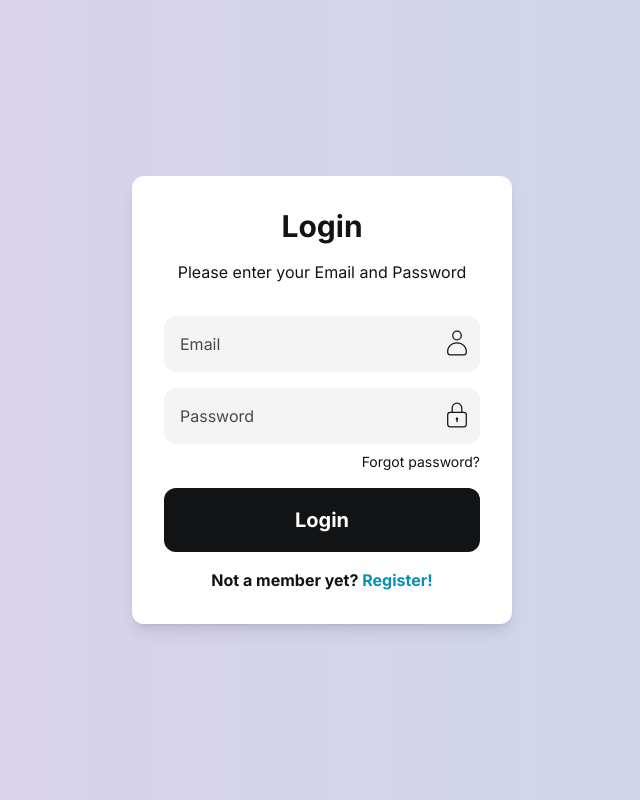
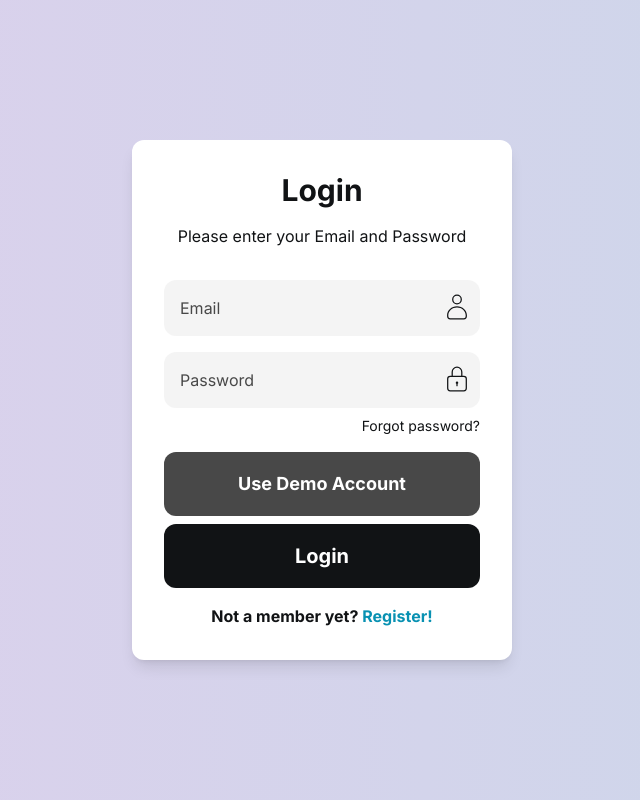
Before and after one commit to yefrysanchez/EzPOS, a React (Vite) app: page / in a window 1280 px wide. Shown: the whole page, without its empty margins (318-958 px from the left). Built offline with nearby package versions, Linux system fonts and the light colour scheme; no server answers.

Commit message:
Demo login button added

```diff
--- a/src/components/Login/Login.tsx
+++ b/src/components/Login/Login.tsx
@@ -57,6 +57,12 @@ const Login: React.FC<FuncProp> = ({ setIsRegistered }) => {
     }
   };
 
+  const demoLogin = () => {
+    setEmail("demo@test.com");
+    setPassword("1234");
+  };
+
+
   return (
     <motion.section
       variants={fadeUp}
@@ -102,6 +108,14 @@ const Login: React.FC<FuncProp> = ({ setIsRegistered }) => {
           Forgot password?
         </p>
         <button
+        onClick={demoLogin}
+          disabled={isLoading}
+          className="bg-gray mb-2 placeholder:text-gray text-lg w-full h-16 p-4 rounded-xl font-bold text-white cursor-pointer"
+          type="submit"
+        >
+          {isLoading ? <Loading /> : "Use Demo Account"}
+        </button>
+        <button
           disabled={isLoading}
           className="bg-black placeholder:text-gray text-xl w-full h-16 p-4 rounded-xl font-bold text-white cursor-pointer"
           type="submit"
```
